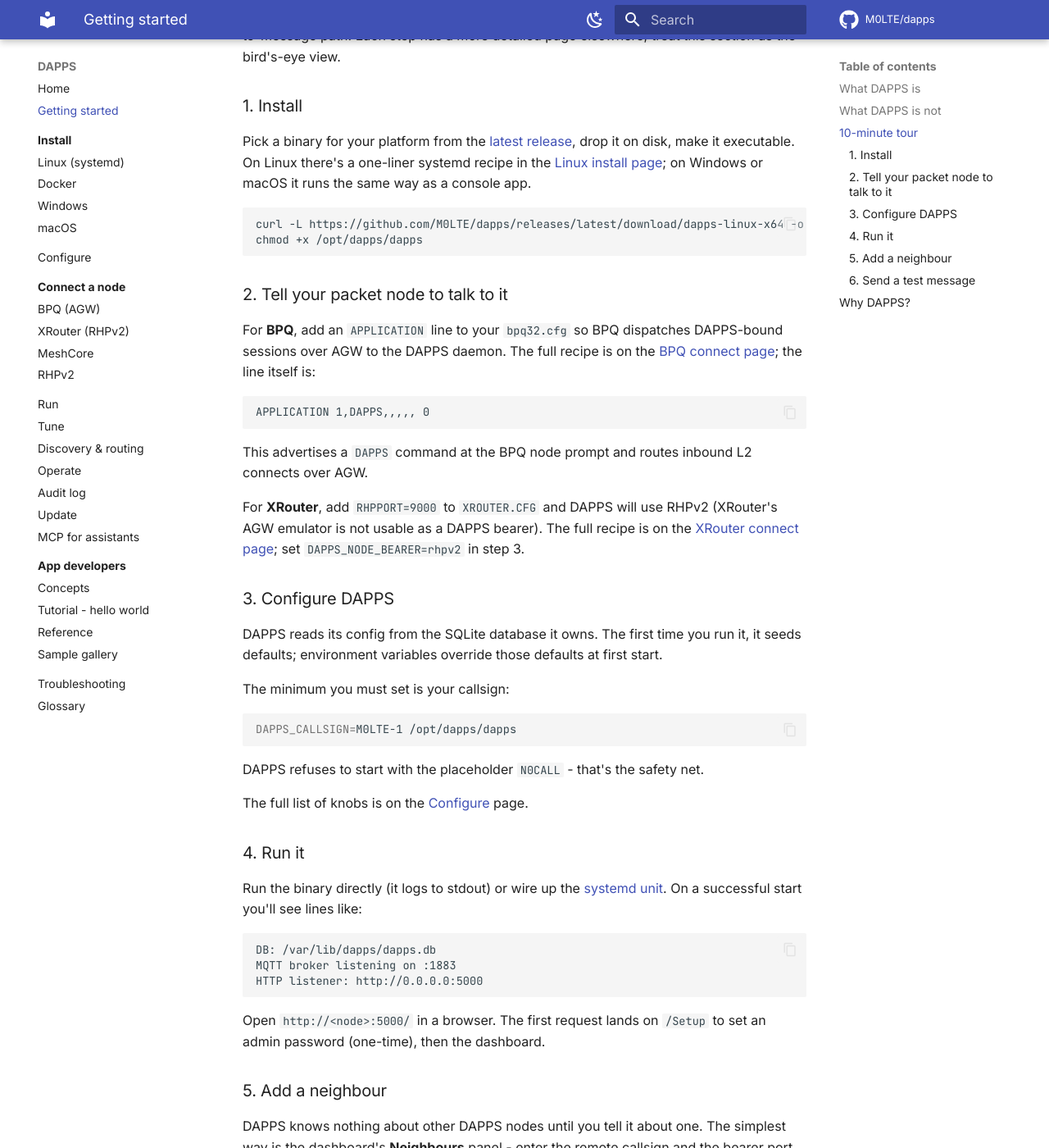
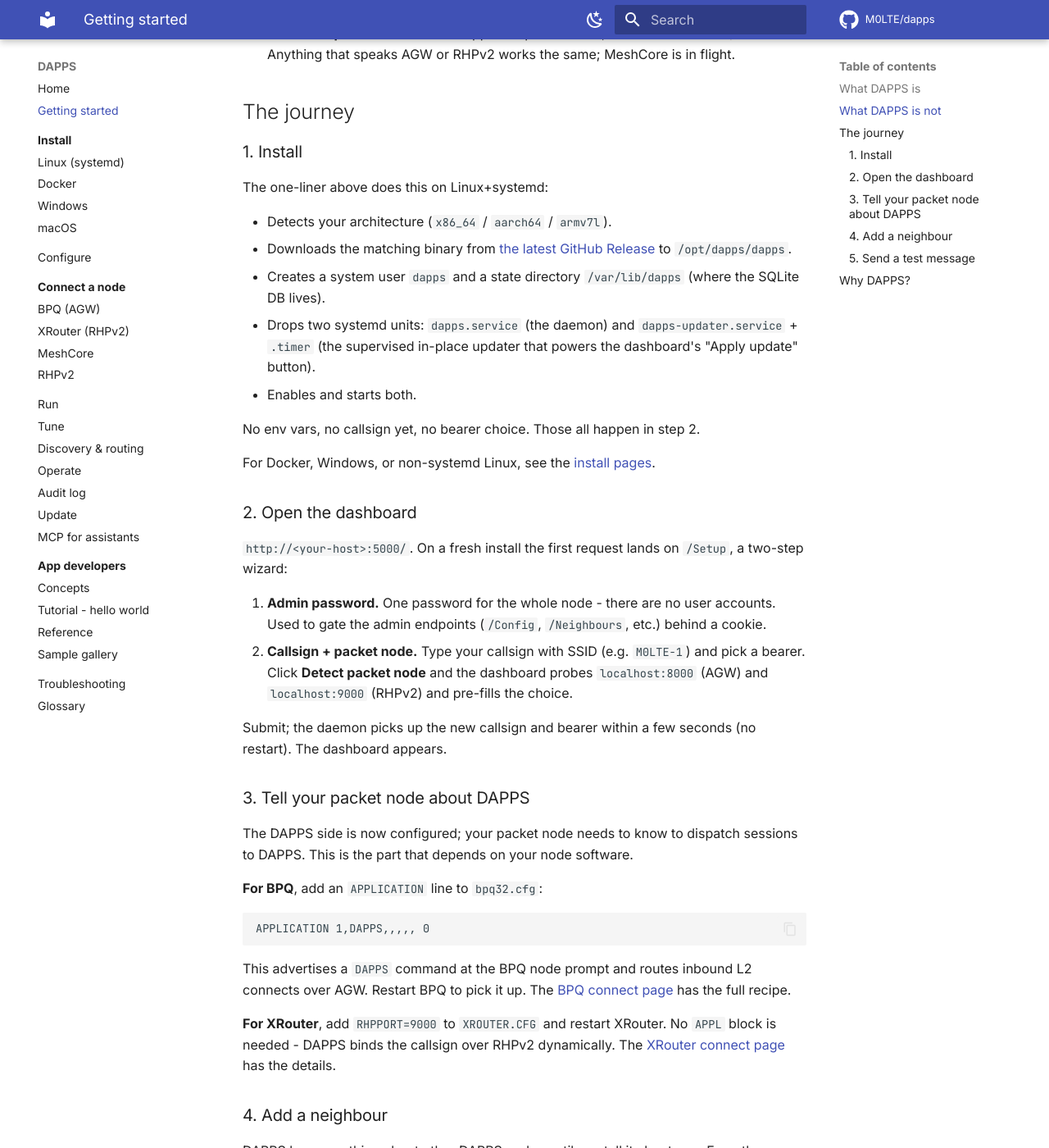
Before and after one commit to M0LTE/dapps, an MkDocs documentation site: the page built from docs/getting-started.md, in a window 1280 px wide and 1400 px high, scrolled down 1151 px. Shown: the whole window at 82% size. Built offline with MkDocs 1.6.1 and Material for MkDocs 9.7.7, drawn with Linux system fonts in a browser that asks for light colours; comment, search, counter and statistics services are not loaded; some of the changed text lies outside the part shown.

Commit message:
feat: install.sh one-liner + docs rewrite for the new flow (#117)
Final piece of "drop the binary, configure in the browser." PR α
(#116) made the daemon start without env vars and gave the wizard
its underpinnings; this PR ships the installer that completes the
operator-facing flow:

    curl -sSL https://m0lte.github.io/dapps/install.sh | sudo bash

The script is at docs/install.sh so mkdocs publishes it alongside
the rest of the site - one canonical URL, refreshes on every docs
build.

What the script does (Linux + systemd):
- Detect arch (uname -m): x86_64 / aarch64 / armv7l → linux-x64 /
  linux-arm64 / linux-arm.
- Create system user `dapps` (idempotent if it exists).
- Make /opt/dapps and /var/lib/dapps. Chown the state dir.
- Download dapps-<rid> from the latest GitHub Release into
  /opt/dapps/dapps. On re-run, keep the previous as
  /opt/dapps/dapps.previous (matches the supervised-updater's
  rollback naming).
- Drop /etc/systemd/system/dapps.service - no env vars beyond
  ASPNETCORE_URLS. Drop dapps-updater.service + .timer.
- daemon-reload + enable --now both.
- Print "open http://<host>:5000/ to finish setup."

Idempotent. Re-running the same command on an existing install
upgrades the binary in place; operators with the dashboard up
should usually use the in-app "Apply update" button instead which
goes through the supervised updater.

Docs rewrite:
- getting-started.md leads with the one-liner. "What just happened"
  + a 5-step tour follow. The manual env-var-set step is gone -
  the wizard handles it.
- install/index.md leads with the one-liner; the manual matrix
  follows for the curious / non-systemd-Linux operator.
- install/linux.md: one-liner first, manual install second. The
  systemd unit example loses Environment=DAPPS_CALLSIGN.
- connect/bpq.md and connect/xrouter.md: the DAPPS-side step is
  now a table of dashboard fields, not env vars. Env vars
  documented as "first-run seeds" for automated deployments only.

Build: 0 errors / 0 warnings (no .cs changes; mkdocs --strict
clean).
Version bumped 0.32.0 -> 0.32.1.

Co-authored-by: Claude Opus 4.7 <noreply@anthropic.com>

````diff
--- a/docs/getting-started.md
+++ b/docs/getting-started.md
@@ -1,6 +1,14 @@
 # Getting started
 
-This page gives you the shortest path from "I've heard of DAPPS" to "my node is forwarding messages." The other sections of this manual are deep dives; this is the tour.
+The shortest path from "I've heard of DAPPS" to "my node is forwarding messages":
+
+```bash
+curl -sSL https://m0lte.github.io/dapps/install.sh | sudo bash
+```
+
+Then open `http://<your-host>:5000/` in a browser. The setup wizard asks for an admin password, then your callsign and which packet-node bearer to use - everything else is editable from the dashboard. No env vars, no config files to hand-edit.
+
+The rest of this page explains what just happened and walks the loop end-to-end.
 
 ## What DAPPS is
 
@@ -18,62 +26,55 @@ The wire protocol is small and human-readable on the line: a peer connects, gets
 - **Not a routing protocol replacement for the AX.25 layer.** DAPPS routes its own messages over whichever bearer is available, but it doesn't replace what your packet node does for connecting users.
 - **Not BPQ-specific.** BPQ is one supported packet node; XRouter is another (via RHPv2). Anything that speaks AGW or RHPv2 works the same; MeshCore is in flight.
 
-## 10-minute tour
-
-Assuming you already have a packet node up (BPQ, most likely), here's the shortest install-to-message path. Each step has a more detailed page elsewhere; treat this section as the bird's-eye view.
+## The journey
 
 ### 1. Install
 
-Pick a binary for your platform from the [latest release](https://github.com/M0LTE/dapps/releases/latest), drop it on disk, make it executable. On Linux there's a one-liner systemd recipe in the [Linux install page](install/linux.md); on Windows or macOS it runs the same way as a console app.
+The one-liner above does this on Linux+systemd:
 
-```bash
-curl -L https://github.com/M0LTE/dapps/releases/latest/download/dapps-linux-x64 -o /opt/dapps/dapps
-chmod +x /opt/dapps/dapps
-```
+- Detects your architecture (`x86_64` / `aarch64` / `armv7l`).
+- Downloads the matching binary from [the latest GitHub Release](https://github.com/M0LTE/dapps/releases/latest) to `/opt/dapps/dapps`.
+- Creates a system user `dapps` and a state directory `/var/lib/dapps` (where the SQLite DB lives).
+- Drops two systemd units: `dapps.service` (the daemon) and `dapps-updater.service` + `.timer` (the supervised in-place updater that powers the dashboard's "Apply update" button).
+- Enables and starts both.
 
-### 2. Tell your packet node to talk to it
+No env vars, no callsign yet, no bearer choice. Those all happen in step 2.
 
-For **BPQ**, add an `APPLICATION` line to your `bpq32.cfg` so BPQ dispatches DAPPS-bound sessions over AGW to the DAPPS daemon. The full recipe is on the [BPQ connect page](connect/bpq.md); the line itself is:
+For Docker, Windows, or non-systemd Linux, see the [install pages](install/index.md).
+
+### 2. Open the dashboard
+
+`http://<your-host>:5000/`. On a fresh install the first request lands on `/Setup`, a two-step wizard:
+
+1. **Admin password.** One password for the whole node - there are no user accounts. Used to gate the admin endpoints (`/Config`, `/Neighbours`, etc.) behind a cookie.
+2. **Callsign + packet node.** Type your callsign with SSID (e.g. `M0LTE-1`) and pick a bearer. Click **Detect packet node** and the dashboard probes `localhost:8000` (AGW) and `localhost:9000` (RHPv2) and pre-fills the choice.
+
+Submit; the daemon picks up the new callsign and bearer within a few seconds (no restart). The dashboard appears.
+
+### 3. Tell your packet node about DAPPS
+
+The DAPPS side is now configured; your packet node needs to know to dispatch sessions to DAPPS. This is the part that depends on your node software.
+
+**For BPQ**, add an `APPLICATION` line to `bpq32.cfg`:
 
 ```
 APPLICATION 1,DAPPS,,,,, 0
 ```
 
-This advertises a `DAPPS` command at the BPQ node prompt and routes inbound L2 connects over AGW.
+This advertises a `DAPPS` command at the BPQ node prompt and routes inbound L2 connects over AGW. Restart BPQ to pick it up. The [BPQ connect page](connect/bpq.md) has the full recipe.
 
-For **XRouter**, add `RHPPORT=9000` to `XROUTER.CFG` and DAPPS will use RHPv2 (XRouter's AGW emulator is not usable as a DAPPS bearer). The full recipe is on the [XRouter connect page](connect/xrouter.md); set `DAPPS_NODE_BEARER=rhpv2` in step 3.
+**For XRouter**, add `RHPPORT=9000` to `XROUTER.CFG` and restart XRouter. No `APPL` block is needed - DAPPS binds the callsign over RHPv2 dynamically. The [XRouter connect page](connect/xrouter.md) has the details.
 
-### 3. Configure DAPPS
+### 4. Add a neighbour
 
-DAPPS reads its config from the SQLite database it owns. The first time you run it, it seeds defaults; environment variables override those defaults at first start.
+DAPPS knows nothing about other DAPPS nodes until you tell it about one. From the dashboard's **Neighbours** panel, enter:
 
-The minimum you must set is your callsign:
+- A peer's callsign with SSID.
+- The bearer port your link goes out on (the AGW port byte for BPQ, or the 0-indexed `PORT=N - 1` for XRouter).
 
-```bash
-DAPPS_CALLSIGN=M0LTE-1 /opt/dapps/dapps
-```
+There's a REST API and a [discovery system](discovery-and-routing.md) that auto-finds peers if you turn on beaconing - but a single manual neighbour gets you to "first message" fastest.
 
-DAPPS refuses to start with the placeholder `N0CALL` - that's the safety net.
-
-The full list of knobs is on the [Configure](configure.md) page.
-
-### 4. Run it
-
-Run the binary directly (it logs to stdout) or wire up the [systemd unit](install/linux.md#3-install-the-systemd-units). On a successful start you'll see lines like:
-
-```
-DB: /var/lib/dapps/dapps.db
-MQTT broker listening on :1883
-HTTP listener: http://0.0.0.0:5000
-```
-
-Open `http://<node>:5000/` in a browser. The first request lands on `/Setup` to set an admin password (one-time), then the dashboard.
-
-### 5. Add a neighbour
-
-DAPPS knows nothing about other DAPPS nodes until you tell it about one. The simplest way is the dashboard's **Neighbours** panel - enter the remote callsign and the bearer port your link goes out on (the AGW port byte for BPQ, or the 0-indexed `PORT=N - 1` for XRouter). There's a REST API and a [discovery system](discovery-and-routing.md) that auto-finds peers if you turn on beaconing, but a single manual neighbour gets you to "first message" fastest.
-
-### 6. Send a test message
+### 5. Send a test message
 
 Use the dashboard's **Send a test message** form, or the `/IHave` page for a hand-crafted submit, or just publish to MQTT:
 
--- a/docs/install/linux.md
+++ b/docs/install/linux.md
@@ -1,8 +1,24 @@
 # Install on Linux (systemd)
 
-The recommended deployment. Two systemd units: one runs DAPPS itself; a second, privileged one applies in-place updates so the dashboard's "Apply update" button can swap the binary without any SSH dance.
+The recommended deployment.
 
-## 1. Drop the binary
+## One-liner install
+
+```bash
+curl -sSL https://m0lte.github.io/dapps/install.sh | sudo bash
+```
+
+Detects your architecture (`x86_64` / `aarch64` / `armv7l`), downloads the matching binary from the [latest GitHub Release](https://github.com/M0LTE/dapps/releases/latest), creates the `dapps` system user and `/var/lib/dapps` state directory, drops two systemd units (`dapps.service` and the privileged `dapps-updater.service` + `.timer`), and enables both. No env vars, no callsign yet - configuration happens in the dashboard once the daemon is up.
+
+When it's done it prints the URL to open in a browser. The first request lands on `/Setup` - a two-step wizard for the admin password and your callsign + bearer. See [Getting started](../getting-started.md) for the full walk-through.
+
+Re-run the installer to upgrade the binary in place. (Operators with the dashboard up should usually use the in-app **Apply update** button instead, which goes through the supervised updater.)
+
+## Manual install
+
+If you'd rather see what's happening, or if your distro has something unusual about its systemd setup, here's what the installer does step by step.
+
+### 1. Drop the binary
 
 Pick the right binary for your architecture from the [latest release](https://github.com/M0LTE/dapps/releases/latest):
 
@@ -16,7 +32,7 @@ sudo chmod +x /opt/dapps/dapps
 
 Substitute `dapps-linux-arm64` (Pi 4/5, Apple Silicon Linux) or `dapps-linux-arm` (Pi Zero, Cubie) as needed.
 
-## 2. Set up the runtime user
+### 2. Set up the runtime user
 
 DAPPS runs as a non-privileged user. The updater service runs as root because it needs to swap a binary that's currently executing - but the daemon itself does not.
 
@@ -25,11 +41,11 @@ sudo useradd --system --home /var/lib/dapps --shell /usr/sbin/nologin dapps
 sudo chown -R dapps:dapps /var/lib/dapps
 ```
 
-## 3. Install the systemd units
+### 3. Install the systemd units
 
-There are two: `dapps.service` (the daemon) and `dapps-updater.service` plus `dapps-updater.timer` (the privileged updater). The repository ships both under `scripts/`; if you've cloned the repo, copy them in. If not, here's the contents:
+There are two: `dapps.service` (the daemon) and `dapps-updater.service` plus `dapps-updater.timer` (the privileged updater).
 
-### dapps.service
+#### dapps.service
 
 ```ini
 [Unit]
@@ -44,7 +60,6 @@ Group=dapps
 WorkingDirectory=/var/lib/dapps
 ExecStart=/opt/dapps/dapps
 Environment=ASPNETCORE_URLS=http://0.0.0.0:5000
-Environment=DAPPS_CALLSIGN=N0CALL
 Restart=on-failure
 RestartSec=5s
 # Exit code 78 = fatal config error - don't restart in a tight
@@ -55,7 +70,7 @@ RestartPreventExitStatus=78
 WantedBy=multi-user.target
 ```
 
-Edit the `DAPPS_CALLSIGN` line to your real callsign with SSID, e.g. `M0LTE-1`. DAPPS will refuse to start with the placeholder.
+Note: **no `DAPPS_CALLSIGN` env var.** The daemon starts with the placeholder callsign and the dashboard's `/Setup` wizard configures the real one. (If you'd rather pre-set it for an automated deployment, `Environment=DAPPS_CALLSIGN=M0LTE-1` still works as a first-run seed - just include it before the unit starts the first time.)
 
 If you bind to a port below 1024 (e.g. you want the dashboard on `:80`), either run as root (not recommended) or grant the binary `CAP_NET_BIND_SERVICE`:
 
@@ -63,7 +78,7 @@ If you bind to a port below 1024 (e.g. you want the dashboard on `:80`), either
 sudo setcap 'cap_net_bind_service=+ep' /opt/dapps/dapps
 ```
 
-### dapps-updater.service + .timer
+#### dapps-updater.service + .timer
 
 Privileged. Polls a marker file (`/var/lib/dapps/update-requested`) every 60 seconds; when present, runs `dapps --apply-update`, which downloads the latest release for this architecture, swaps `/opt/dapps/dapps`, restarts `dapps.service`, verifies the new daemon stays up for 60 seconds, and rolls back to `/opt/dapps/dapps.previous` on any failure.
 
@@ -94,7 +109,7 @@ WantedBy=timers.target
 
 The timer fires the service every minute; the service does nothing if no marker file exists, so the steady state is a no-op heartbeat.
 
-## 4. Enable and start
+### 4. Enable and start
 
 ```bash
 sudo systemctl daemon-reload
@@ -109,11 +124,11 @@ You should see `Active: active (running)` and a journal line `Now listening on:
 sudo journalctl -u dapps.service -f
 ```
 
-## 5. First-use setup
+### 5. Open the dashboard
 
-Open the dashboard in a browser at `http://<node>:5000/`. The first request lands on `/Setup` to set an admin password (cookie-based; one password for the whole node). After that, the dashboard.
+`http://<node>:5000/`. The first request lands on `/Setup` - a two-step wizard for the admin password and your callsign + bearer. See [Getting started](../getting-started.md) for the walk-through.
 
-The `/Health` and `/Operational` endpoints are intentionally not behind that cookie - they're designed to be scraped by watchdogs and your own monitoring. The MCP endpoint at `/mcp` is also open for the same reason.
+The `/Health` and `/Operational` endpoints are intentionally not behind the cookie - they're designed to be scraped by watchdogs and your own monitoring. The MCP endpoint at `/mcp` is also open for the same reason.
 
 ## Operator customisations
 
@@ -128,7 +143,6 @@ That opens an editor on `/etc/systemd/system/dapps.service.d/override.conf`. Add
 ```ini
 [Service]
 Environment=ASPNETCORE_URLS=http://127.0.0.1:5000
-Environment=DAPPS_MQTT_PORT=1884
 ```
 
 `systemctl daemon-reload && systemctl restart dapps.service` to pick up changes.
````
Also changed, not shown: docs/connect/bpq.md (+14 -11 lines), docs/connect/xrouter.md (+13 -22 lines), docs/install/index.md (+10 -2 lines), 2 other files.
